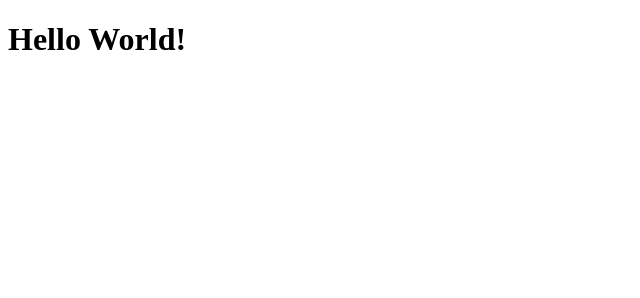
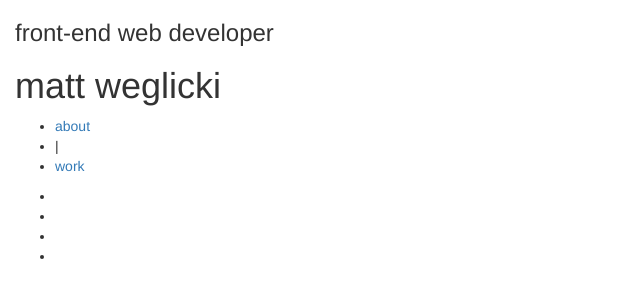
Before and after one commit to emruggs/emruggs.github.io, a plain HTML site: page index.html in a window 1280 px wide. Shown: the whole page, without its empty margins (0-640 px from the left). Drawn offline with nearby package versions, Linux system fonts and the light colour scheme.

Commit message:
Rough Framing

```diff
--- /dev/null
+++ b/css/main.css
@@ -0,0 +1,3 @@
+* {
+
+}
--- a/index.html
+++ b/index.html
@@ -1,9 +1,39 @@
 <!DOCTYPE html>
-<html>
+<html lang="en">
 <head>
+    <meta charset="utf-8">
+    <meta http-equiv="X-UA-Compatible" content="IE=edge">
+    <meta name="viewport" content="width=device-width, initial-scale=1">
+
+    <!-- CSS links come in here -->
+    <link  rel="stylesheet" href="https://maxcdn.bootstrapcdn.com/bootstrap/3.3.5/css/bootstrap.min.css">
+    <link  rel="stylesheet" href="css/main.css">
 </head>
 <body>
+    <div class="container-fluid">
+        <h3>front-end web developer</h3>
+        <h1>matt weglicki</h1>
+        <div id="navmenu">
+            <ul>
+                <li id="navbutton"><a href="#">about</a></li>
+                <li> | </li>
+                <li><a href="#">work</a></li>
+            </ul>
+        </div>
 
-    <h1>Hello World!</h1>
+        <div class="social">
+            <ul>
+                <li><a href=""><i class="fa fa-lg fa-twitter"></i></a></li>
+                <li><a href="https://www.facebook.com/mweglicki"><i class="fa fa-lg fa-facebook"></i></a></li>
+				<li><a href="#"><i class="fa fa-lg fa-linkedin"></i></a></li>
+                <li><a href="#"><i class="fa fa-lg fa-github"></i></a></li>
+            </ul>
+        </div>
+    </div>
+
+    <!-- Load the JS here -->
+    <script src="//code.jquery.com/jquery-1.11.3.min.js"></script>
+    <script src="https://maxcdn.bootstrapcdn.com/bootstrap/3.3.5/js/bootstrap.min.js"></script>
+
 </body>
 </html>
```
